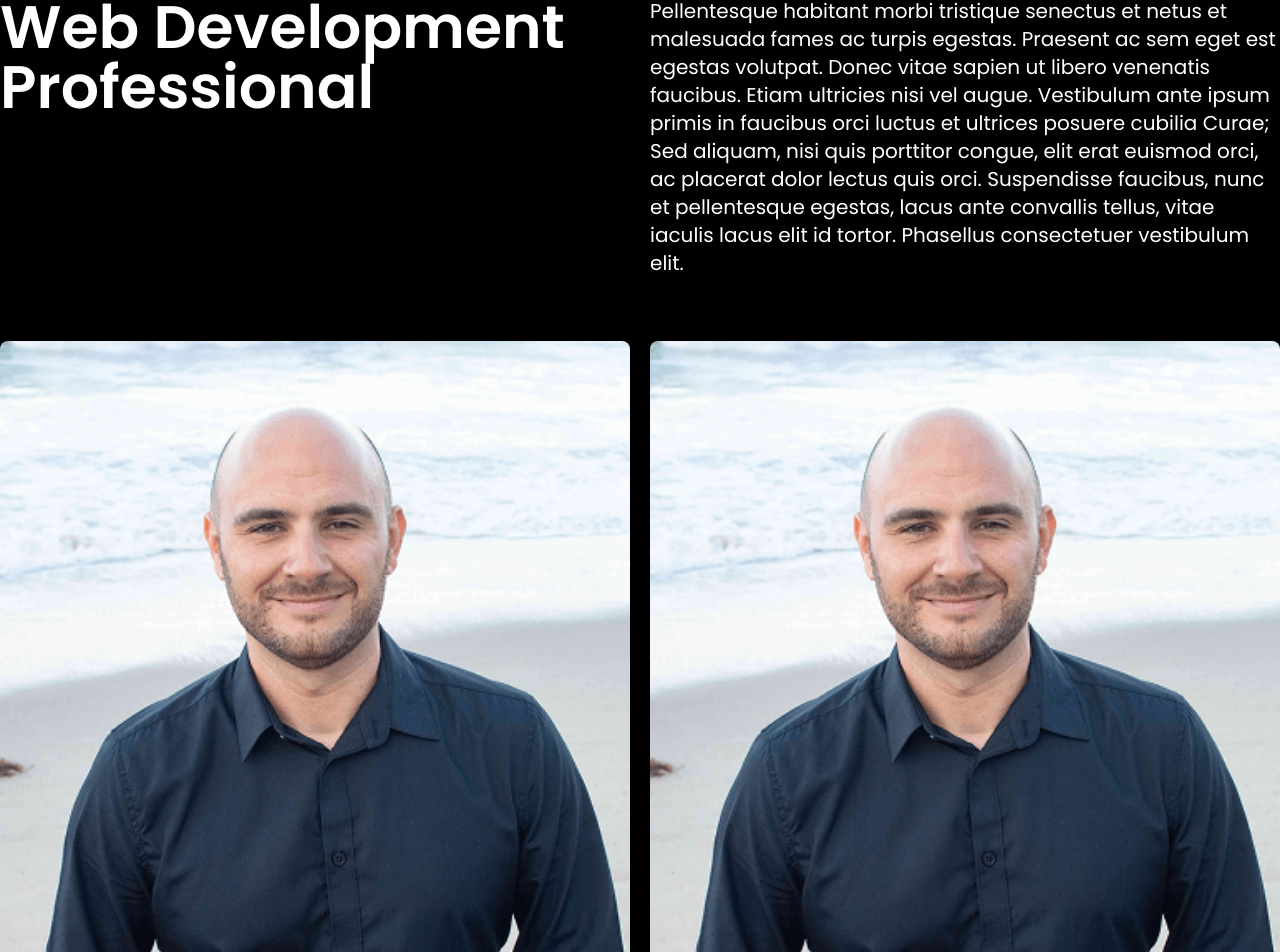
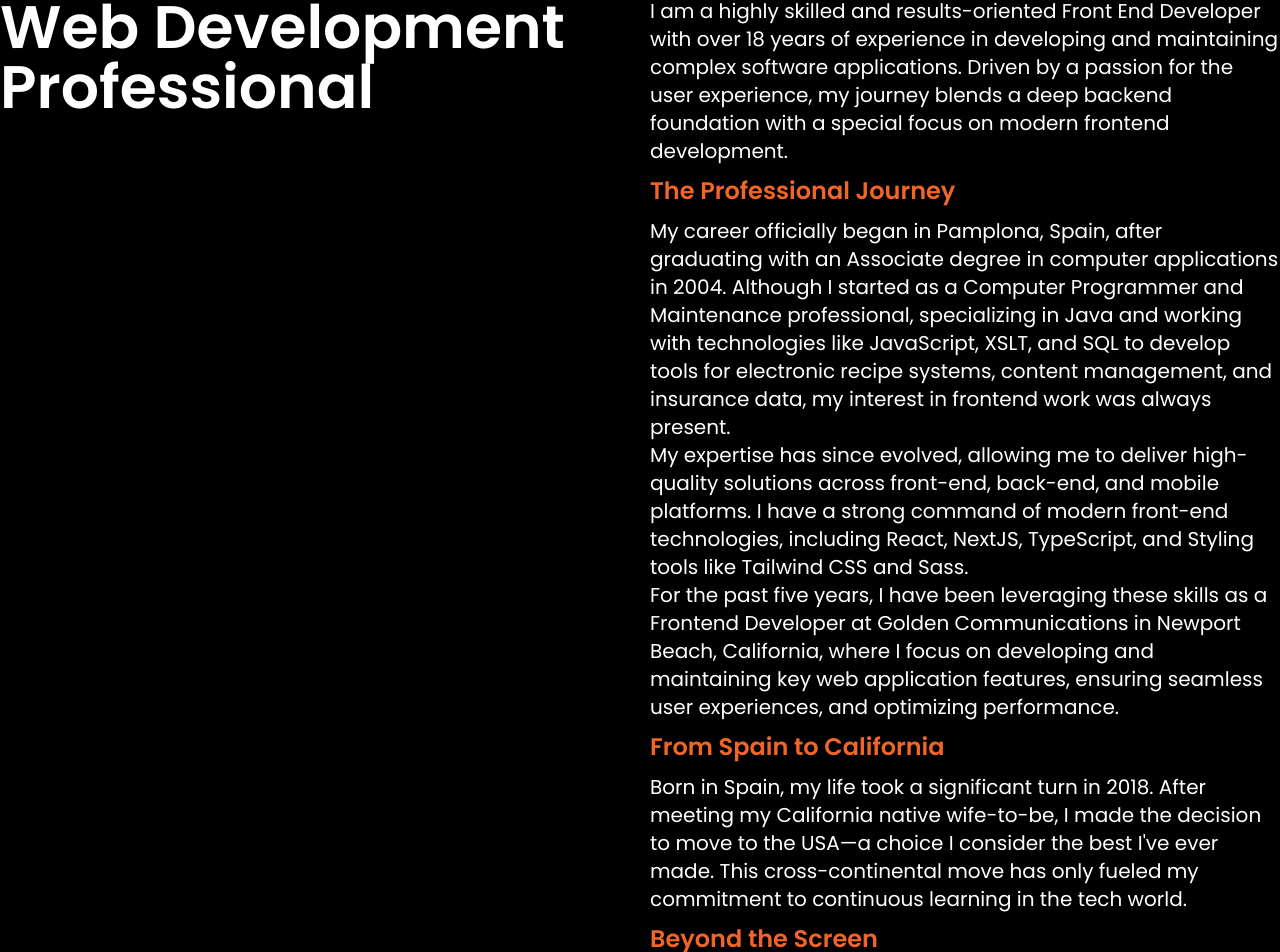
Before and after one commit to EkronTrombon/ekron-frontend-next, a Next.js app: page /about in a window 1280 px wide. Shown: the part 513-1465 px from the top of the page. Built offline with nearby package versions, Linux system fonts and the light colour scheme.

Commit message:
Commit 11_17_25

```diff
--- a/app/about/page.tsx
+++ b/app/about/page.tsx
@@ -1,6 +1,6 @@
 import Image from "next/image";
 import ImageAboutLeft from '@/app/assets/images/EKR_Home_About.png';
-import ImageAboutRight from '@/app/assets/images/EKR_Home_About.png';
+import ImageAboutRight from '@/app/assets/images/EKR_Home_About_2.webp';
 import { InteriorBanner } from "../components/InteriorBanner";
 
 export default function AboutPage() {
@@ -10,7 +10,17 @@ export default function AboutPage() {
             <div className="bg-black py-16 md:py-24">
                 <div className="container mx-auto grid grid-cols-1 md:grid-cols-2 gap-y-16 gap-x-5">
                     <h2 className="h2 text-white">Web Development Professional</h2>
-                    <div className="text-xl text-white">Pellentesque habitant morbi tristique senectus et netus et malesuada fames ac turpis egestas. Praesent ac sem eget est egestas volutpat. Donec vitae sapien ut libero venenatis faucibus. Etiam ultricies nisi vel augue. Vestibulum ante ipsum primis in faucibus orci luctus et ultrices posuere cubilia Curae; Sed aliquam, nisi quis porttitor congue, elit erat euismod orci, ac placerat dolor lectus quis orci. Suspendisse faucibus, nunc et pellentesque egestas, lacus ante convallis tellus, vitae iaculis lacus elit id tortor. Phasellus consectetuer vestibulum elit.</div>
+                    <div className="text-xl text-white">
+                        <p>I am a highly skilled and results-oriented Front End Developer with over 18 years of experience in developing and maintaining complex software applications. Driven by a passion for the user experience, my journey blends a deep backend foundation with a special focus on modern frontend development.</p>
+                        <h4 className="py-2.5 text-primary">The Professional Journey</h4>
+                        <p>My career officially began in Pamplona, Spain, after graduating with an Associate degree in computer applications in 2004. Although I started as a Computer Programmer and Maintenance professional, specializing in Java and working with technologies like JavaScript, XSLT, and SQL to develop tools for electronic recipe systems, content management, and insurance data, my interest in frontend work was always present.</p>
+                        <p>My expertise has since evolved, allowing me to deliver high-quality solutions across front-end, back-end, and mobile platforms. I have a strong command of modern front-end technologies, including React, NextJS, TypeScript, and Styling tools like Tailwind CSS and Sass.</p>
+                        <p>For the past five years, I have been leveraging these skills as a Frontend Developer at Golden Communications in Newport Beach, California, where I focus on developing and maintaining key web application features, ensuring seamless user experiences, and optimizing performance.</p>
+                        <h4 className="py-2.5 text-primary">From Spain to California</h4>
+                        <p>Born in Spain, my life took a significant turn in 2018. After meeting my California native wife-to-be, I made the decision to move to the USA—a choice I consider the best I've ever made. This cross-continental move has only fueled my commitment to continuous learning in the tech world.</p>
+                        <h4 className="py-2.5 text-primary">Beyond the Screen</h4>
+                        <p>When I'm not implementing responsive designs  or working with frameworks, I like to stay active and cheer for my favorite teams. Sports are a major passion, including Basketball (Go Lakers!), Soccer (it's in my Spaniard blood), Cross-fit, and archery. I also maintain my love for music, having played the trombone for 20 years (though it didn't quite make the carry-on in the flight from Spain—maybe one day!).</p>
+                    </div>
                     <Image src={ImageAboutLeft} alt="Left Image" className="rounded-lg w-full h-full object-cover order-3" />
                     <Image src={ImageAboutRight} alt="Right Image" className="rounded-lg w-full h-full object-cover order-4" />
                 </div>
--- a/app/globals.css
+++ b/app/globals.css
@@ -31,16 +31,24 @@ body {
   @apply max-w-7xl;
 }
 
+h1,
 .h1 {
   @apply flex flex-col md:flex-row justify-between items-center gap-5 font-poppins font-bold text-7xl md:text-[112px] leading-[72px] md:leading-[112px] before:content-['xabier'] before:text-white before:font-poppins before:font-bold before:text-lg after:content-['remirez'] after:text-white after:font-poppins after:font-bold after:text-lg;
 }
 
+h2,
 .h2 {
   @apply font-poppins text-4xl md:text-6xl font-bold leading-10 md:leading-[60px];
 }
 
+h3,
 .h3 {
   @apply font-poppins text-2xl md:text-3xl font-bold leading-9;
+}
+
+h4,
+.h4 {
+  @apply font-poppins text-xl md:text-2xl font-bold leading-8;
 }
 
 .main-menu {
```
Also changed, not shown: app/assets/images/EKR_Home_About_2.webp (added).
